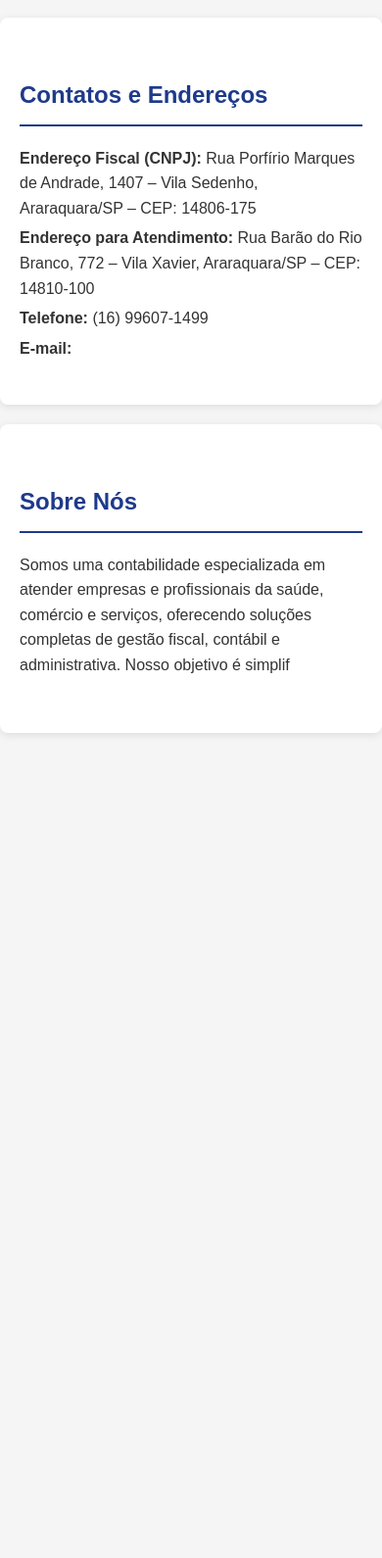
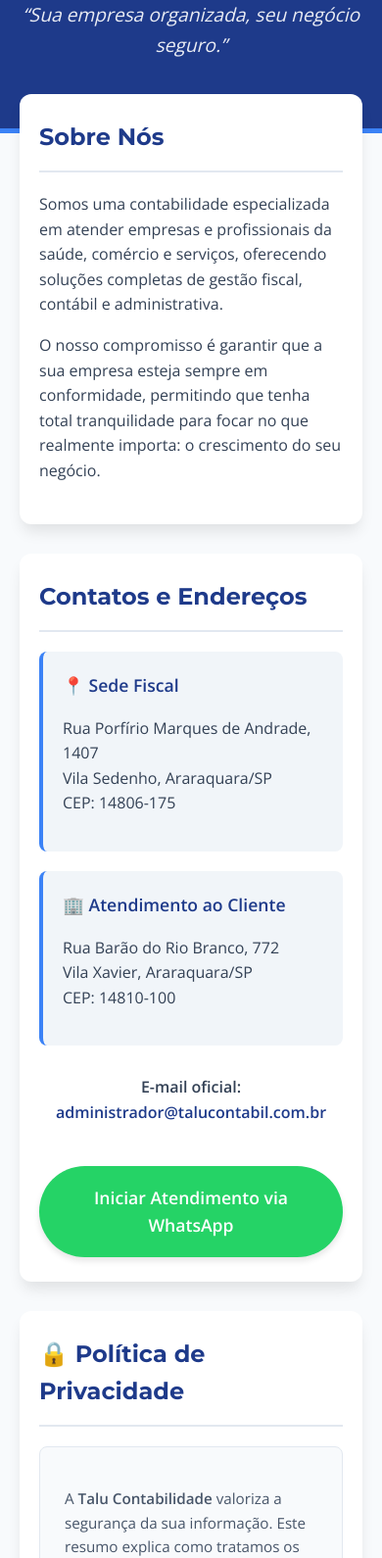
Before and after one commit to talucontabil/talucontabil.github.io, a plain HTML site: page index.html in a window 390 px wide. Shown: the part 126-1716 px from the top of the page at 98% size. Before the commit the page ends 894 px from the top, so only its background shows below. Drawn offline with nearby package versions, Linux system fonts and the light colour scheme.

Commit message:
Update index.html

```diff
--- a/index.html
+++ b/index.html
@@ -3,98 +3,250 @@
 <head>
     <meta charset="UTF-8">
     <meta name="viewport" content="width=device-width, initial-scale=1.0">
-  <title>Talu Contabilidade</title>
+    <title>Talu Contabilidade | Araraquara - SP</title>
+    <link href="https://fonts.googleapis.com/css2?family=Montserrat:wght@400;700&family=Open+Sans:wght@400;600&display=swap" rel="stylesheet">
     <style>
+        :root {
+            --azul-escuro: #1e3a8a;
+            --azul-claro: #3b82f6;
+            --branco: #ffffff;
+            --cinza-fundo: #f8fafc;
+            --texto: #334155;
+            --sucesso: #25d366;
+        }
+
         body {
-      font-family: Arial, sans-serif;
+            font-family: 'Open Sans', sans-serif;
             margin: 0;
-      padding: 0;
             line-height: 1.6;
-      color: #333;
-      background-color: #f5f5f5;
+            color: var(--texto);
+            background-color: var(--cinza-fundo);
         }
 
         header {
-      background-color: #1e3a8a; /* azul padrão do escritório */
-      color: #fff;
-      padding: 20px 0;
+            background-color: var(--azul-escuro);
+            color: var(--branco);
+            padding: 50px 20px;
             text-align: center;
+            border-bottom: 5px solid var(--azul-claro);
         }
 
-    header h1 {
-      margin: 0;
-      font-size: 2em;
+        .logo-container {
+            margin-bottom: 20px;
         }
 
-    header p {
-      margin: 5px 0 0;
-      font-size: 1.1em;
+        /* Se tiveres o ficheiro logo.png na pasta, ele aparece aqui */
+        .logo-img {
+            max-width: 220px;
+            height: auto;
+            border-radius: 4px;
+        }
+
+        h1 {
+            font-family: 'Montserrat', sans-serif;
+            margin: 0;
+            font-size: 2.5em;
+            letter-spacing: -1px;
+        }
+
+        .tagline {
             font-style: italic;
+            opacity: 0.9;
+            font-size: 1.2em;
+            margin-top: 10px;
+        }
+
+        .container {
+            max-width: 1000px;
+            margin: -40px auto 40px;
+            padding: 0 20px;
         }
 
         section {
-      padding: 40px 20px;
-      max-width: 900px;
-      margin: 20px auto;
-      background-color: #fff;
-      border-radius: 8px;
-      box-shadow: 0 2px 8px rgba(0,0,0,0.1);
+            background: var(--branco);
+            padding: 40px;
+            margin-bottom: 30px;
+            border-radius: 12px;
+            box-shadow: 0 10px 15px -3px rgba(0, 0, 0, 0.1);
         }
 
         h2 {
-      color: #1e3a8a; /* azul */
-      margin-bottom: 20px;
-      border-bottom: 2px solid #1e3a8a;
-      padding-bottom: 10px;
+            color: var(--azul-escuro);
+            font-family: 'Montserrat', sans-serif;
+            border-bottom: 2px solid #e2e8f0;
+            padding-bottom: 15px;
+            margin-top: 0;
         }
 
-    ul {
-      list-style: none;
-      padding: 0;
+        .grid-contato {
+            display: grid;
+            grid-template-columns: repeat(auto-fit, minmax(300px, 1fr));
+            gap: 20px;
         }
 
-    ul li {
-      padding: 8px 0;
+        .card-contato {
+            background: #f1f5f9;
+            padding: 20px;
+            border-radius: 8px;
+            border-left: 4px solid var(--azul-claro);
         }
 
-    .contact p {
-      margin: 5px 0;
+        .card-contato h3 {
+            margin-top: 0;
+            font-size: 1.1em;
+            color: var(--azul-escuro);
+        }
+
+        .cta-container {
+            text-align: center;
+            margin-top: 30px;
+        }
+
+        .btn-whatsapp {
+            display: inline-block;
+            background-color: var(--sucesso);
+            color: white;
+            padding: 18px 35px;
+            border-radius: 50px;
+            text-decoration: none;
+            font-weight: bold;
+            font-size: 1.1em;
+            transition: all 0.3s ease;
+            box-shadow: 0 4px 6px rgba(0,0,0,0.1);
+        }
+
+        .btn-whatsapp:hover {
+            transform: translateY(-3px);
+            background-color: #128c7e;
+            box-shadow: 0 6px 12px rgba(0,0,0,0.15);
+        }
+
+        .email-link {
+            color: var(--azul-escuro);
+            text-decoration: none;
+            font-weight: 600;
+        }
+
+        .email-link:hover {
+            text-decoration: underline;
+        }
+
+        /* Estilos da Política de Privacidade */
+        .privacy-box {
+            background-color: #f8fafc;
+            border: 1px solid #e2e8f0;
+            padding: 25px;
+            border-radius: 8px;
+            font-size: 0.95em;
+            color: #475569;
+        }
+
+        .privacy-box ul {
+            padding-left: 20px;
+        }
+
+        .privacy-box li {
+            margin-bottom: 10px;
         }
 
         footer {
+            background: var(--azul-escuro);
+            color: var(--branco);
             text-align: center;
-      padding: 20px;
-      background-color: #1e3a8a;
-      color: #fff;
-      font-size: 0.9em;
-      line-height: 1.4;
+            padding: 50px 20px;
+            margin-top: 60px;
         }
 
-    a {
-      color: #fff; /* link no rodapé branco */
-      text-decoration: none;
+        .footer-links {
+            margin: 20px 0;
+            display: flex;
+            justify-content: center;
+            gap: 25px;
         }
 
-    a:hover {
-      text-decoration: underline;
+        .footer-links a {
+            color: var(--branco);
+            font-size: 0.9em;
+            opacity: 0.8;
+            text-decoration: none;
+            border-bottom: 1px dotted var(--branco);
+        }
+
+        .footer-links a:hover {
+            opacity: 1;
+        }
+
+        @media (max-width: 600px) {
+            h1 { font-size: 1.8em; }
+            section { padding: 25px 20px; }
+            .grid-contato { grid-template-columns: 1fr; }
         }
     </style>
 </head>
 <body>
 
 <header>
+    <div class="logo-container">
+        <img src="logo.png" alt="Talu Contabilidade Logo" class="logo-img" onerror="this.style.display='none'">
+    </div>
     <h1>Talu Contabilidade</h1>
-  <p>“Sua empresa organizada, seu negócio seguro.”</p>
+    <p class="tagline">“Sua empresa organizada, seu negócio seguro.”</p>
 </header>
 
-<section class="contact">
-  <h2>Contatos e Endereços</h2>
-  <p><strong>Endereço Fiscal (CNPJ):</strong> Rua Porfírio Marques de Andrade, 1407 – Vila Sedenho, Araraquara/SP – CEP: 14806-175</p>
-  <p><strong>Endereço para Atendimento:</strong> Rua Barão do Rio Branco, 772 – Vila Xavier, Araraquara/SP – CEP: 14810-100</p>
-  <p><strong>Telefone:</strong> (16) 99607-1499</p>
-  <p><strong>E-mail:</strong> <a href="mailto:contato@seudominio.com.br">contato@seudominio.com.br</a></p>
+<div class="container">
+    <section id="sobre">
+        <h2>Sobre Nós</h2>
+        <p>Somos uma contabilidade especializada em atender empresas e profissionais da saúde, comércio e serviços, oferecendo soluções completas de gestão fiscal, contábil e administrativa.</p>
+        <p>O nosso compromisso é garantir que a sua empresa esteja sempre em conformidade, permitindo que tenha total tranquilidade para focar no que realmente importa: o crescimento do seu negócio.</p>
     </section>
 
-<section class="about">
-  <h2>Sobre Nós</h2>
-  <p>Somos uma contabilidade especializada em atender empresas e profissionais da saúde, comércio e serviços, oferecendo soluções completas de gestão fiscal, contábil e administrativa. Nosso objetivo é simplif
+    <section id="contato">
+        <h2>Contatos e Endereços</h2>
+        <div class="grid-contato">
+            <div class="card-contato">
+                <h3>📍 Sede Fiscal</h3>
+                <p>Rua Porfírio Marques de Andrade, 1407<br>Vila Sedenho, Araraquara/SP<br>CEP: 14806-175</p>
+            </div>
+            <div class="card-contato">
+                <h3>🏢 Atendimento ao Cliente</h3>
+                <p>Rua Barão do Rio Branco, 772<br>Vila Xavier, Araraquara/SP<br>CEP: 14810-100</p>
+            </div>
+        </div>
+
+        <div class="cta-container">
+            <p><strong>E-mail oficial:</strong> <br>
+               <a href="mailto:administrador@talucontabil.com.br" class="email-link">administrador@talucontabil.com.br</a>
+            </p>
+            <br>
+            <a href="https://wa.me/5516996071499" class="btn-whatsapp" target="_blank">
+                Iniciar Atendimento via WhatsApp
+            </a>
+        </div>
+    </section>
+
+    <section id="privacidade">
+        <h2>🔒 Política de Privacidade</h2>
+        <div class="privacy-box">
+            <p>A <strong>Talu Contabilidade</strong> valoriza a segurança da sua informação. Este resumo explica como tratamos os seus dados de acordo com a LGPD:</p>
+            <ul>
+                <li><strong>Coleta:</strong> Coletamos dados de contacto apenas quando fornecidos voluntariamente para consultas ou prestação de serviços.</li>
+                <li><strong>Finalidade:</strong> Os dados são usados exclusivamente para execução de serviços contábeis e comunicações oficiais.</li>
+                <li><strong>Proteção:</strong> Não partilhamos as suas informações com terceiros para fins comerciais.</li>
+                <li><strong>Direitos:</strong> Pode solicitar o acesso, retificação ou eliminação dos seus dados a qualquer momento através do nosso e-mail.</li>
+            </ul>
+        </div>
+    </section>
+</div>
+
+<footer>
+    <p>&copy; 2026 Talu Contabilidade. Todos os direitos reservados.</p>
+    <div class="footer-links">
+        <a href="#privacidade">Privacidade</a>
+        <a href="#contato">Contatos</a>
+        <a href="#sobre">Sobre</a>
+    </div>
+    <p style="margin-top: 20px; font-size: 0.85em; opacity: 0.7;">Araraquara - SP</p>
+</footer>
+
+</body>
+</html>
```
Lines whose indentation alone changed are shown as unchanged.
